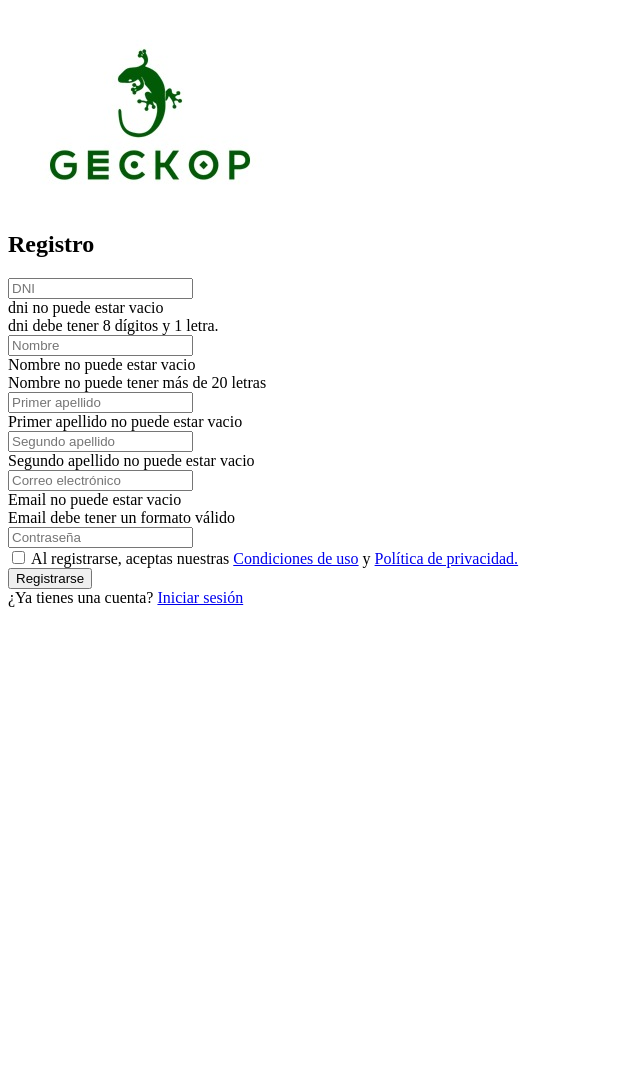
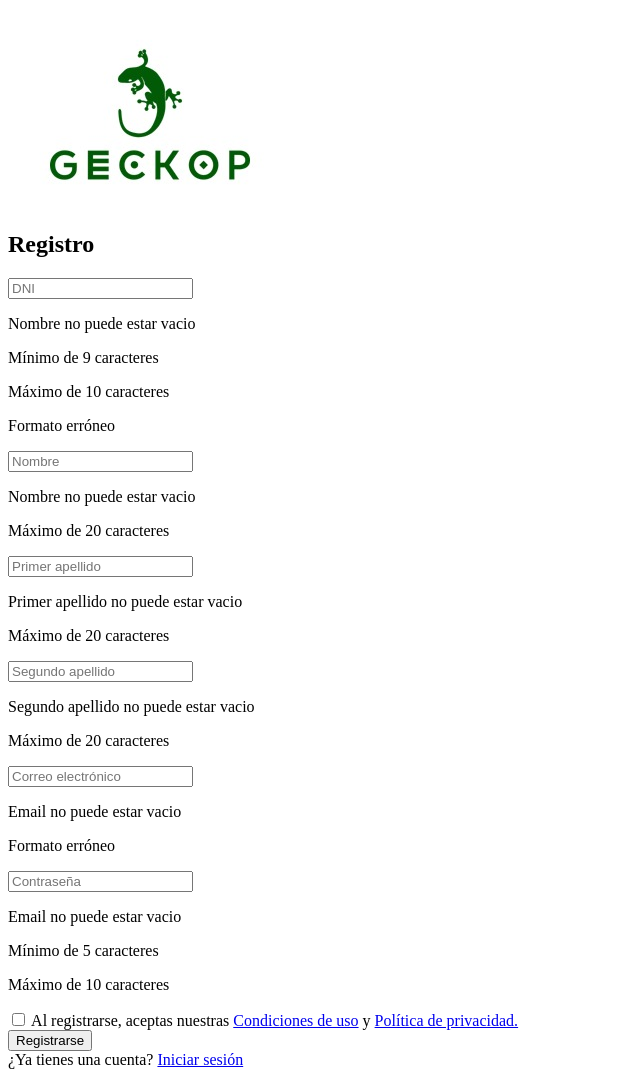
Before and after one commit to IsaNuTor/geckop-copia, a PHP site: page /app/components/form-registro-usuarios/form-registro-usuarios.component.html in a window 1280 px wide. Shown: the whole page, without its empty margins (0-640 px from the left). Before the commit the page ends 607 px from the top, so only its background shows below. Run offline with PHP 8.4, Linux system fonts and the light colour scheme; some web fonts are replaced.

Commit message:
registro hecho

```diff
--- a/src/app/components/form-registro-usuarios/form-registro-usuarios.component.html
+++ b/src/app/components/form-registro-usuarios/form-registro-usuarios.component.html
@@ -1,7 +1,7 @@
 <link href='https://fonts.googleapis.com/css?family=Sofia' rel='stylesheet' type='text/css'>
 
 <!--<form [formGroup]="forma" (ngSubmit)="registro()">-->
-<form (ngSubmit)="registro()" #usuarioForm="ngForm">
+<form [formGroup]="formRegistro" (ngSubmit)="registro()" #usuarioForm="ngForm">
     <div class="cont-registro">
         <div class="registro-izq">
             <img src="assets/marca.jpg" alt="logo geckop">
@@ -10,7 +10,7 @@
         <div class="registro-der">
 
             <h2>Registro</h2>
-
+            <!--
             <input id="placeColor" type="text" placeholder="DNI" [(ngModel)]="usuario.dni" name="dni" required minlength="9" #dni="ngModel">
             <div class="alert alert-danger" *ngIf="dni.invalid && (dni.dirty || dni.touched)">
               <div *ngIf = "dni.errors.required || dni.errors.invalid">
@@ -19,9 +19,16 @@
               <div *ngIf = "dni.errors.minlength">
                 dni debe tener 8 dígitos y 1 letra.
               </div>
+            </div>-->
+            <input id="placeColor" formControlName="dni" type="text" placeholder="DNI" pattern="(([X-Z]{1})([-]?)(\d{7})([-]?)([A-Z]{1}))|((\d{8})([-]?)([A-Z]{1}))">
+            <div class="alert alert-danger" *ngIf="formRegistro.get('dni').errors && formRegistro.get('dni').dirty">
+              <p *ngIf="formRegistro.get('dni').hasError('required')">Nombre no puede estar vacio</p>
+              <p *ngIf="formRegistro.get('dni').hasError('minlength')">Mínimo de 9 caracteres</p>
+              <p *ngIf="formRegistro.get('dni').hasError('maxlength')">Máximo de 10 caracteres</p>
+              <p *ngIf="formRegistro.get('dni').errors?.pattern">Formato erróneo</p>
             </div>
 
-            <input id="placeColor" type="text" placeholder="Nombre" [(ngModel)]="usuario.nombre" name="nombre" required maxlenght="20" #nombre="ngModel">
+            <!--<input id="placeColor" type="text" placeholder="Nombre" [(ngModel)]="usuario.nombre" name="nombre" required maxlenght="20" #nombre="ngModel">
             <div class="alert alert-danger" *ngIf="nombre.invalid && (nombre.dirty || nombre.touched)">
               <div *ngIf = "nombre.errors.required">
                 Nombre no puede estar vacio
@@ -29,23 +36,39 @@
               <div *ngIf = "nombre.errors.maxlenght">
                 Nombre no puede tener más de 20 letras
               </div>
+            </div>-->
+
+            <input id="placeColor" formControlName="nombre" type="text" placeholder="Nombre">
+            <div class="alert alert-danger" *ngIf="formRegistro.get('nombre').errors && formRegistro.get('nombre').dirty">
+              <p *ngIf="formRegistro.get('nombre').hasError('required')">Nombre no puede estar vacio</p>
+              <p *ngIf="formRegistro.get('nombre').hasError('maxlength')">Máximo de 20 caracteres</p>
             </div>
 
-            <input id="placeColor" type="text" placeholder="Primer apellido" [(ngModel)]="usuario.apellido1" name="apellido1" required #apellido1="ngModel">
+            <!--<input id="placeColor" type="text" placeholder="Primer apellido" [(ngModel)]="usuario.apellido1" name="apellido1" required #apellido1="ngModel">
             <div class="alert alert-danger" *ngIf="apellido1.invalid && (apellido1.dirty || apellido1.touched)">
               <div *ngIf = "apellido1.errors.required">
                 Primer apellido no puede estar vacio
               </div>
+            </div>-->
+            <input id="placeColor" formControlName="apellido1" type="text" placeholder="Primer apellido">
+            <div class="alert alert-danger" *ngIf="formRegistro.get('apellido1').errors && formRegistro.get('apellido1').dirty">
+              <p *ngIf="formRegistro.get('apellido1').hasError('required')">Primer apellido no puede estar vacio</p>
+              <p *ngIf="formRegistro.get('apellido1').hasError('maxlength')">Máximo de 20 caracteres</p>
             </div>
 
-            <input id="placeColor" type="text" placeholder="Segundo apellido" [(ngModel)]="usuario.apellido2" name="apellido2" required #apellido2="ngModel">
+            <!--<input id="placeColor" type="text" placeholder="Segundo apellido" [(ngModel)]="usuario.apellido2" name="apellido2" required #apellido2="ngModel">
             <div class="alert alert-danger" *ngIf="apellido2.invalid && (apellido2.dirty || apellido2.touched)">
               <div *ngIf = "apellido2.errors.required">
                 Segundo apellido no puede estar vacio
               </div>
+            </div>-->
+            <input id="placeColor" formControlName="apellido2" type="text" placeholder="Segundo apellido">
+            <div class="alert alert-danger" *ngIf="formRegistro.get('apellido2').errors && formRegistro.get('apellido2').dirty">
+              <p *ngIf="formRegistro.get('apellido2').hasError('required')">Segundo apellido no puede estar vacio</p>
+              <p *ngIf="formRegistro.get('apellido2').hasError('maxlength')">Máximo de 20 caracteres</p>
             </div>
 
-            <input id="placeColor" type="email" placeholder="Correo electrónico" [(ngModel)]="usuario.email" name="email" required email #email="ngModel">
+            <!--<input id="placeColor" type="email" placeholder="Correo electrónico" [(ngModel)]="usuario.email" name="email" required email #email="ngModel">
             <div class="alert alert-danger" *ngIf="email.invalid && (email.dirty || email.touched)">
               <div *ngIf = "email.errors.required">
                 Email no puede estar vacio
@@ -53,9 +76,20 @@
               <div *ngIf = "email.errors.email">
                 Email debe tener un formato válido
               </div>
+            </div>-->
+            <input id="placeColor" type="email" placeholder="Correo electrónico" formControlName="correo">
+            <div class="alert alert-danger" *ngIf="formRegistro.get('correo').errors && formRegistro.get('correo').dirty">
+              <p *ngIf="formRegistro.get('correo').hasError('required')">Email no puede estar vacio</p>
+              <p *ngIf="formRegistro.get('correo').hasError('email')">Formato erróneo</p>
             </div>
 
-            <input id="placeColor" type="password" placeholder="Contraseña" [(ngModel)]="usuario.password" name="password" required>
+            <!--<input id="placeColor" type="password" placeholder="Contraseña" [(ngModel)]="usuario.password" name="password" required>-->
+            <input id="placeColor" type="password" placeholder="Contraseña" formControlName="password">
+            <div class="alert alert-danger" *ngIf="formRegistro.get('password').errors && formRegistro.get('password').dirty">
+              <p *ngIf="formRegistro.get('password').hasError('required')">Email no puede estar vacio</p>
+              <p *ngIf="formRegistro.get('password').hasError('minlength')">Mínimo de 5 caracteres</p>
+              <p *ngIf="formRegistro.get('password').hasError('maxlength')">Máximo de 10 caracteres</p>
+            </div>
 
             <div id="checkTerm">
               <label for="checkTerminos">
@@ -64,17 +98,12 @@
               </label>
             </div>
 
-            <button class="btn btn-dark btnRegistro" role="button" (click)="registro()" [disabled]="!usuarioForm.form.valid">Registrarse</button>
-
+            <!--<button class="btn btn-dark btnRegistro" role="button" (click)="registro()" [disabled]="!usuarioForm.form.valid">Registrarse</button>
+            -->
+            <button type="submit" [disabled]="formRegistro.invalid" class="btn btn-dark btnRegistro" role="button">Registrarse</button>
             <div id="iniciarSesion">
                 <label>¿Ya tienes una cuenta? <a href="#">Iniciar sesión</a></label>
             </div>
-
-
         </div>
-
-
-
     </div>
-
 </form>
--- a/src/app/components/form-registro-usuarios/form-registro-usuarios.css
+++ b/src/app/components/form-registro-usuarios/form-registro-usuarios.css
@@ -13,7 +13,7 @@ form {
 
 .cont-registro {
     width: 65%;
-    height: 700px;
+    height: 650px;
     background: #fff;
     clear: both;
     border-radius: 2%;
--- a/src/app/components/login/login.component.ts
+++ b/src/app/components/login/login.component.ts
@@ -6,6 +6,7 @@ import { ToastrModule } from 'ngx-toastr';
 
 import swal from 'sweetalert2';
 import { Router, ActivatedRoute } from '@angular/router';
+
 @Component({
   selector: 'app-login',
   templateUrl: './login.component.html',
```
Also changed, not shown: src/app/components/form-registro-usuarios/form-registro-usuarios.component.ts (+65 -6 lines).
